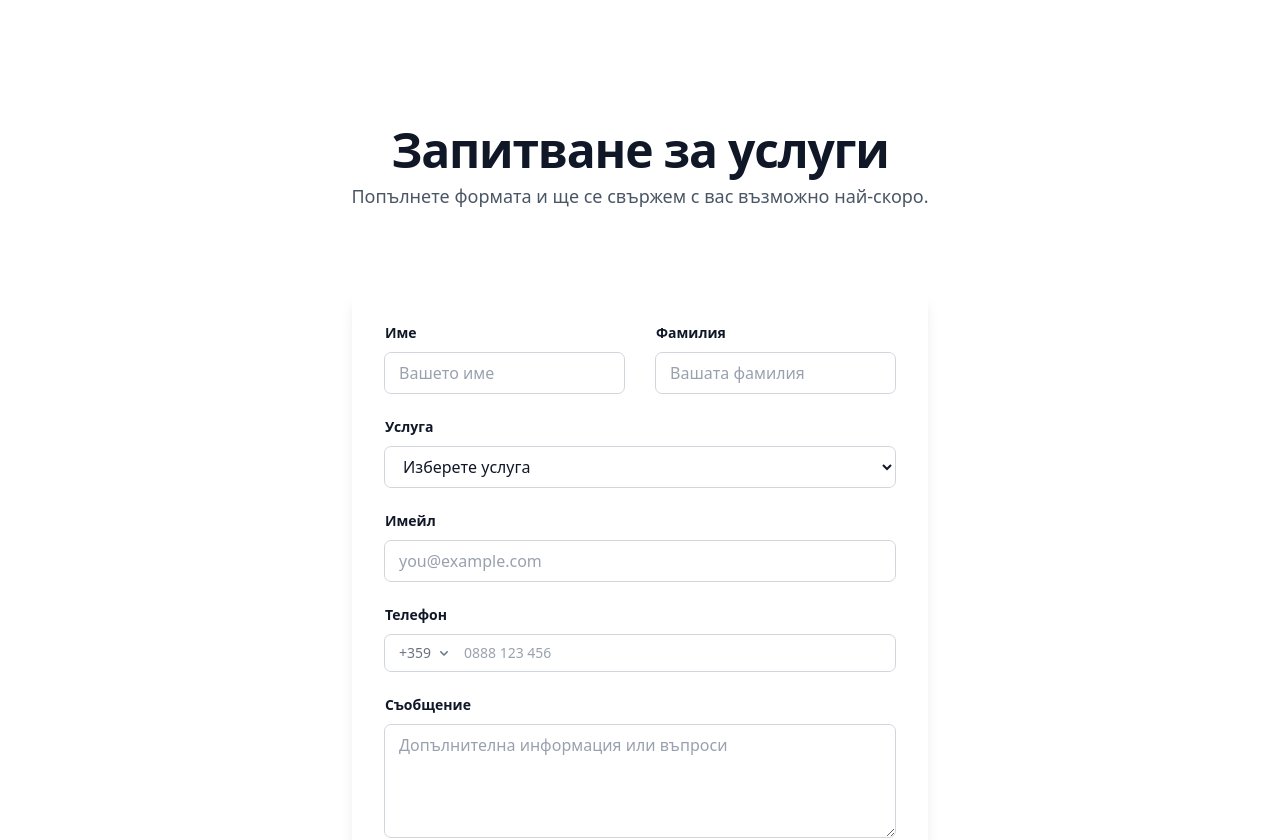
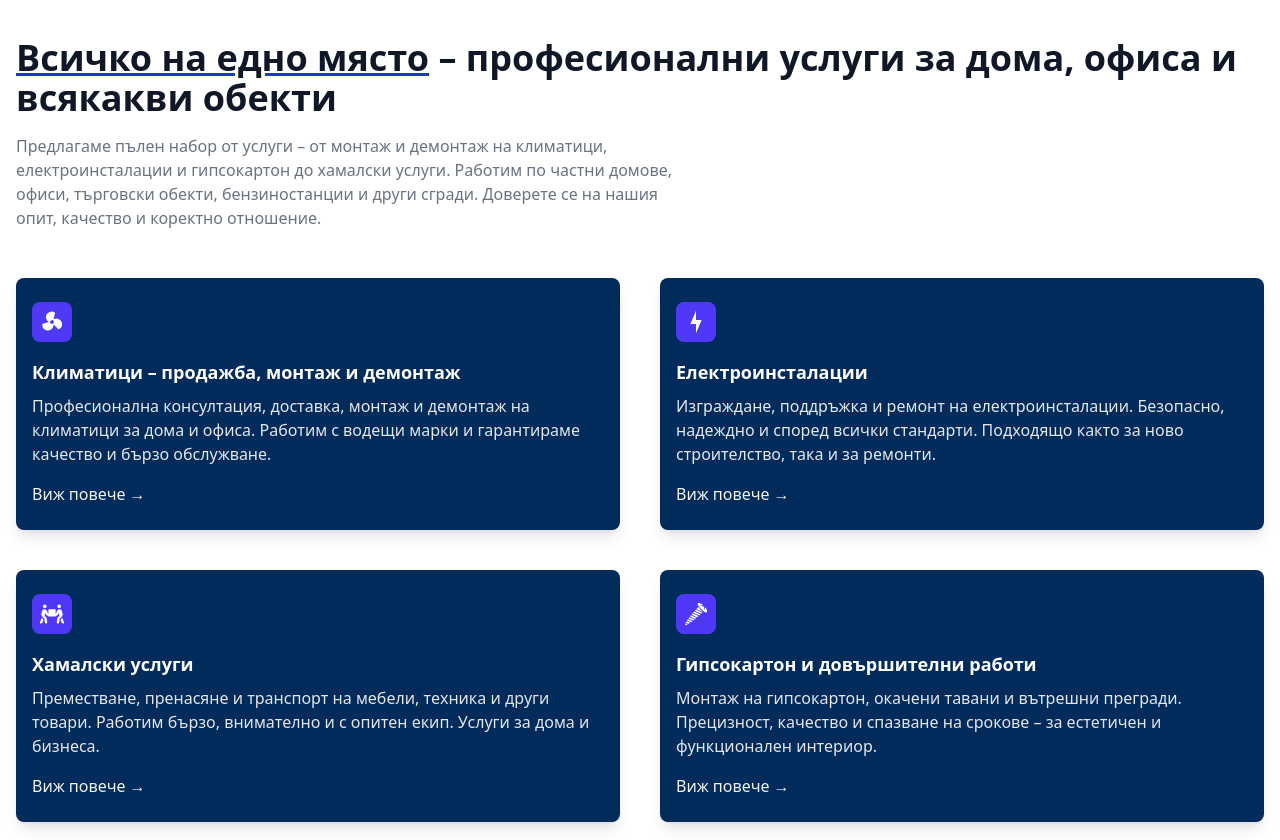
Before and after one commit to MarkVsudo/TotalPro, a React (Vite) app in the folder client/: page / in a window 1280 px wide. Shown: the part 800-1640 px from the top of the page. Built offline with nearby package versions, Linux system fonts and the light colour scheme.

Commit message:
Services section

```diff
--- /dev/null
+++ b/client/src/components/NewsletterSection.jsx
@@ -0,0 +1,45 @@
+const NewsletterSection = () => {
+  return (
+    <div
+      className="rounded-2xl py-32 px-16 max-w-7xl mx-auto"
+      style={{ backgroundColor: "var(--blue)" }}
+    >
+      <div className="flex gap-5 justify-center items-center">
+        <div className="flex flex-col gap-3">
+          <h1 className="text-2xl sm:text-3xl font-bold text-white">
+            Искате да Ви известим при намаления и други оферти?
+          </h1>
+          <h1 className="text-2xl sm:text-3xl font-bold text-white">
+            Регистрирайте се за нашата бюлетина.
+          </h1>
+        </div>
+        <div className="flex flex-col gap-3">
+          <div className="flex justify-between gap-3">
+            <div>
+              <input
+                id="emailNewsletter"
+                name="emailNewsletter"
+                type="email"
+                autoComplete="email"
+                placeholder="you@example.com"
+                className="block w-100 rounded-md bg-white px-3.5 py-2 text-base text-gray-900 outline outline-1 outline-gray-300 placeholder:text-gray-400 focus:outline-2 focus:outline-indigo-600"
+              />
+            </div>
+            <button className="bg-white text-black px-5 py-2 rounded-md font-medium shadow-md hover:bg-gray-100 transition whitespace-nowrap">
+              Извести ме
+            </button>
+          </div>
+          <p className="text-white">
+            Ние се грижим за вашите данни. Прочетете нашата{" "}
+            <a href="#" className="font-bold">
+              политика за поверителност
+            </a>
+            .
+          </p>
+        </div>
+      </div>
+    </div>
+  );
+};
+
+export default NewsletterSection;
--- a/client/src/components/PartnersSection.jsx
+++ b/client/src/components/PartnersSection.jsx
@@ -3,10 +3,10 @@ import DomatNaMechtiteImg from "../assets/domat_na_mechtite.png";
 import MrPizzaImg from "../assets/mr-pizza.png";
 const PartnersSection = () => {
   return (
-    <div className="bg-white py-24 sm:py-32">
-      <div className="mx-auto max-w-7xl px-6 lg:px-8">
-        <h2 className="text-center text-lg/8 font-semibold text-gray-900">
-          Част от фирмите, с които сме работили
+    <div className="py-24 sm:py-32">
+      <div className="relative mx-auto max-w-7xl px-6 lg:px-8">
+        <h2 className="text-center text-2xl/8 font-semibold text-gray-900 ">
+          Фирми, които ни се довериха
         </h2>
         <div className="mx-auto mt-10 grid max-w-lg grid-cols-4 items-center gap-x-8 gap-y-10 sm:max-w-xl sm:grid-cols-6 sm:gap-x-10 lg:mx-0 lg:max-w-none lg:grid-cols-3">
           <img
--- /dev/null
+++ b/client/src/components/ServicesSection.jsx
@@ -0,0 +1,103 @@
+import { PiFanFill } from "react-icons/pi";
+import { GiElectric, GiScrew } from "react-icons/gi";
+import { FaPeopleCarry } from "react-icons/fa";
+
+const services = [
+  {
+    icon: <PiFanFill className="w-6 h-6 text-white" />,
+    title: "Климатици – продажба, монтаж и демонтаж",
+    description:
+      "Професионална консултация, доставка, монтаж и демонтаж на климатици за дома и офиса. Работим с водещи марки и гарантираме качество и бързо обслужване.",
+    link: "Виж повече",
+  },
+  {
+    icon: <GiElectric className="w-6 h-6 text-white" />,
+    title: "Електроинсталации",
+    description:
+      "Изграждане, поддръжка и ремонт на електроинсталации. Безопасно, надеждно и според всички стандарти. Подходящо както за ново строителство, така и за ремонти.",
+    link: "Виж повече",
+  },
+  {
+    icon: <FaPeopleCarry className="w-6 h-6 text-white" />,
+    title: "Хамалски услуги",
+    description:
+      "Преместване, пренасяне и транспорт на мебели, техника и други товари. Работим бързо, внимателно и с опитен екип. Услуги за дома и бизнеса.",
+    link: "Виж повече",
+  },
+  {
+    icon: <GiScrew className="w-6 h-6 text-white" />,
+    title: "Гипсокартон и довършителни работи",
+    description:
+      "Монтаж на гипсокартон, окачени тавани и вътрешни прегради. Прецизност, качество и спазване на срокове – за естетичен и функционален интериор.",
+    link: "Виж повече",
+  },
+];
+
+const ServicesSection = () => {
+  return (
+    <section className="py-16 px-4 max-w-7xl mx-auto">
+      <h2 className="text-4xl font-bold text-gray-900 mb-4">
+        <span className="underline decoration-blue-800">
+          Всичко на едно място
+        </span>{" "}
+        – професионални услуги за дома, офиса и всякакви обекти
+      </h2>
+      <p className="text-gray-500 max-w-2xl mb-12">
+        Предлагаме пълен набор от услуги – от монтаж и демонтаж на климатици,
+        електроинсталации и гипсокартон до хамалски услуги. Работим по частни
+        домове, офиси, търговски обекти, бензиностанции и други сгради. Доверете
+        се на нашия опит, качество и коректно отношение.
+      </p>
+
+      <div className="grid md:grid-cols-2  gap-10">
+        {services.map((service, index) => (
+          <div
+            key={index}
+            className="group px-4 py-6 rounded-lg shadow-lg transition-all duration-300 transform hover:-translate-y-1 hover:shadow-2xl hover:bg-gradient-to-br hover:from-black-800 hover:to-indigo-900"
+            style={{ backgroundColor: "var(--blue)" }}
+          >
+            <div className="bg-indigo-600 w-10 h-10 flex items-center justify-center rounded-lg mb-4">
+              {service.icon}
+            </div>
+            <h3 className="font-semibold text-lg text-white duration-300 mb-2">
+              {service.title}
+            </h3>
+            <p className="text-gray-200 group-hover:text-gray-100 transition-colors duration-300 mb-4">
+              {service.description}
+            </p>
+            <a
+              href="#"
+              className="group text-gray-100 font-medium inline-flex items-center gap-1 transition-colors duration-300 group-hover:text-white"
+            >
+              {service.link}
+              <span
+                aria-hidden="true"
+                className="transform transition-transform duration-300 group-hover:translate-x-1"
+              >
+                →
+              </span>
+            </a>
+          </div>
+
+          // <div key={index}>
+          //   <div className="bg-indigo-600 w-10 h-10 flex items-center justify-center rounded-lg mb-4">
+          //     {service.icon}
+          //   </div>
+          //   <h3 className="font-semibold text-lg text-gray-900 mb-2">
+          //     {service.title}
+          //   </h3>
+          //   <p className="text-gray-500 mb-4">{service.description}</p>
+          //   <a
+          //     href="#"
+          //     className="text-indigo-600 font-medium hover:underline inline-flex items-center gap-1"
+          //   >
+          //     {service.link} <span aria-hidden="true">→</span>
+          //   </a>
+          // </div>
+        ))}
+      </div>
+    </section>
+  );
+};
+
+export default ServicesSection;
--- a/client/src/pages/HomePage.jsx
+++ b/client/src/pages/HomePage.jsx
@@ -5,6 +5,9 @@ import Cart from "../components/Cart";
 import AboutUsSection from "../components/AboutUsSection";
 import Footer from "../components/Footer";
 import ContactSection from "../components/ContactSection";
+import PartnersSection from "../components/PartnersSection";
+import NewsletterSection from "../components/NewsletterSection";
+import ServicesSection from "../components/ServicesSection";
 const HomePage = () => {
   return (
     <>
@@ -12,8 +15,11 @@ const HomePage = () => {
       <Navbar />
       <Cart />
       <HeroSection />
+      <ServicesSection />
+      <PartnersSection />
       <AboutUsSection />
       <ContactSection />
+      <NewsletterSection />
       <Footer />
     </>
   );
```
